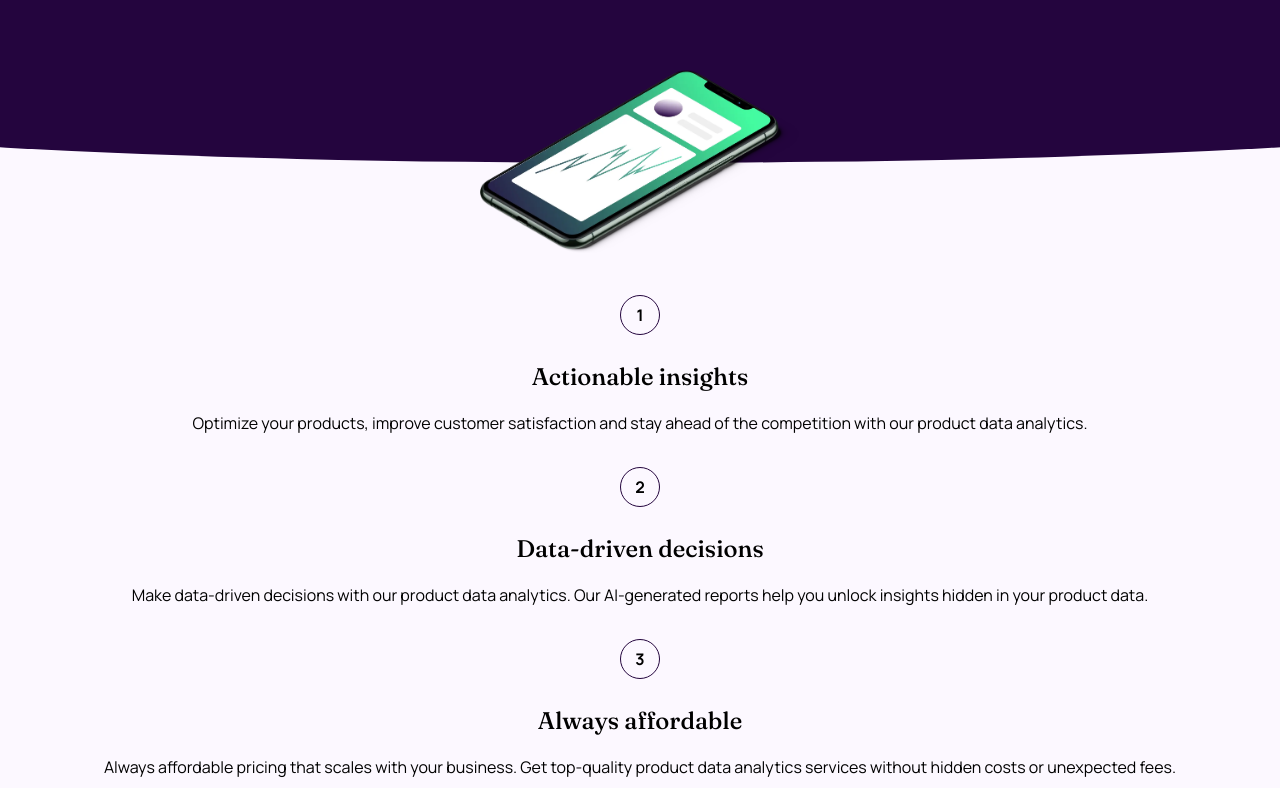
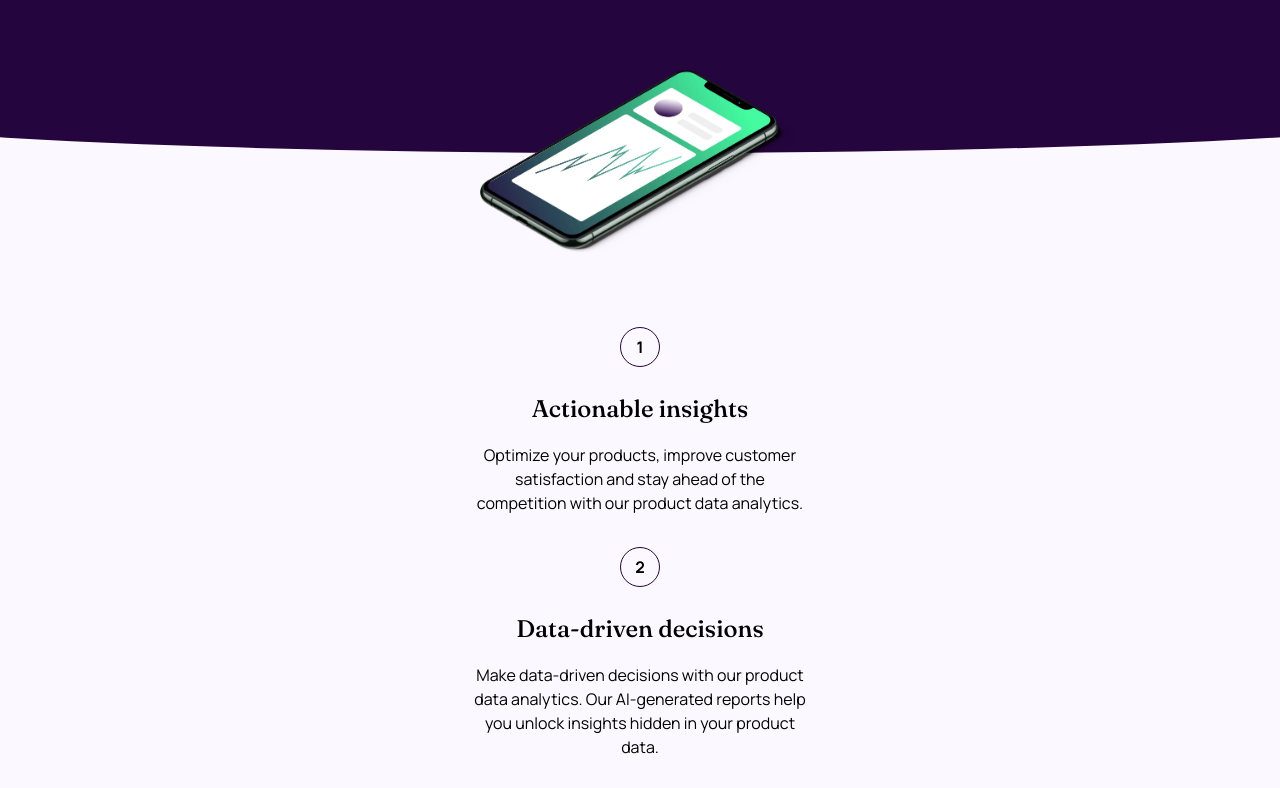
Before and after one commit to gmagnenat/workit-landing-page, a website built with Vite: page index.html in a window 1280 px wide. Shown: the part 360-1148 px from the top of the page. Built offline with nearby package versions, Linux system fonts and the light colour scheme.

Commit message:
Fix some spacing and max-width

```diff
--- a/scss/_mixins.scss
+++ b/scss/_mixins.scss
@@ -2,7 +2,7 @@
   &::after {
     content: "";
     position: absolute;
-    bottom: -10%;
+    bottom: -8%;
     left: 0;
     height: 5rem;
     width: 100%;
--- a/scss/main.scss
+++ b/scss/main.scss
@@ -86,7 +86,8 @@ h4 {
 }
 
 .features {
-  padding-top: 10rem;
+  padding-top: 12rem;
+  padding-bottom: 3rem;
   counter-reset: featureCounter;
   padding-inline: 1rem;
   background: $clr-purple-100;
@@ -129,6 +130,7 @@ h4 {
 
 .faeture__description {
   margin-top: 1rem;
+  max-width: 34ch;
 }
 
 .cta {
```
